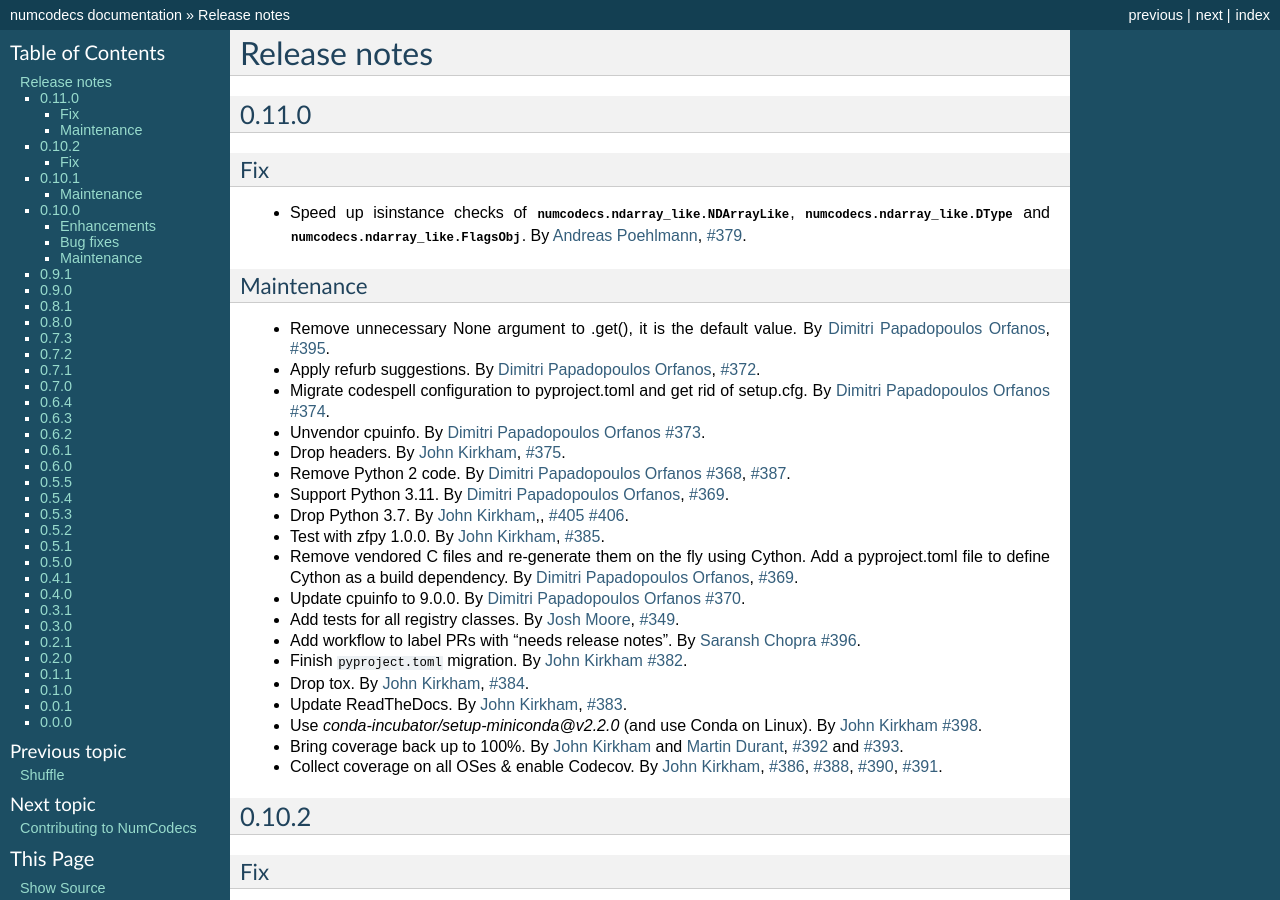
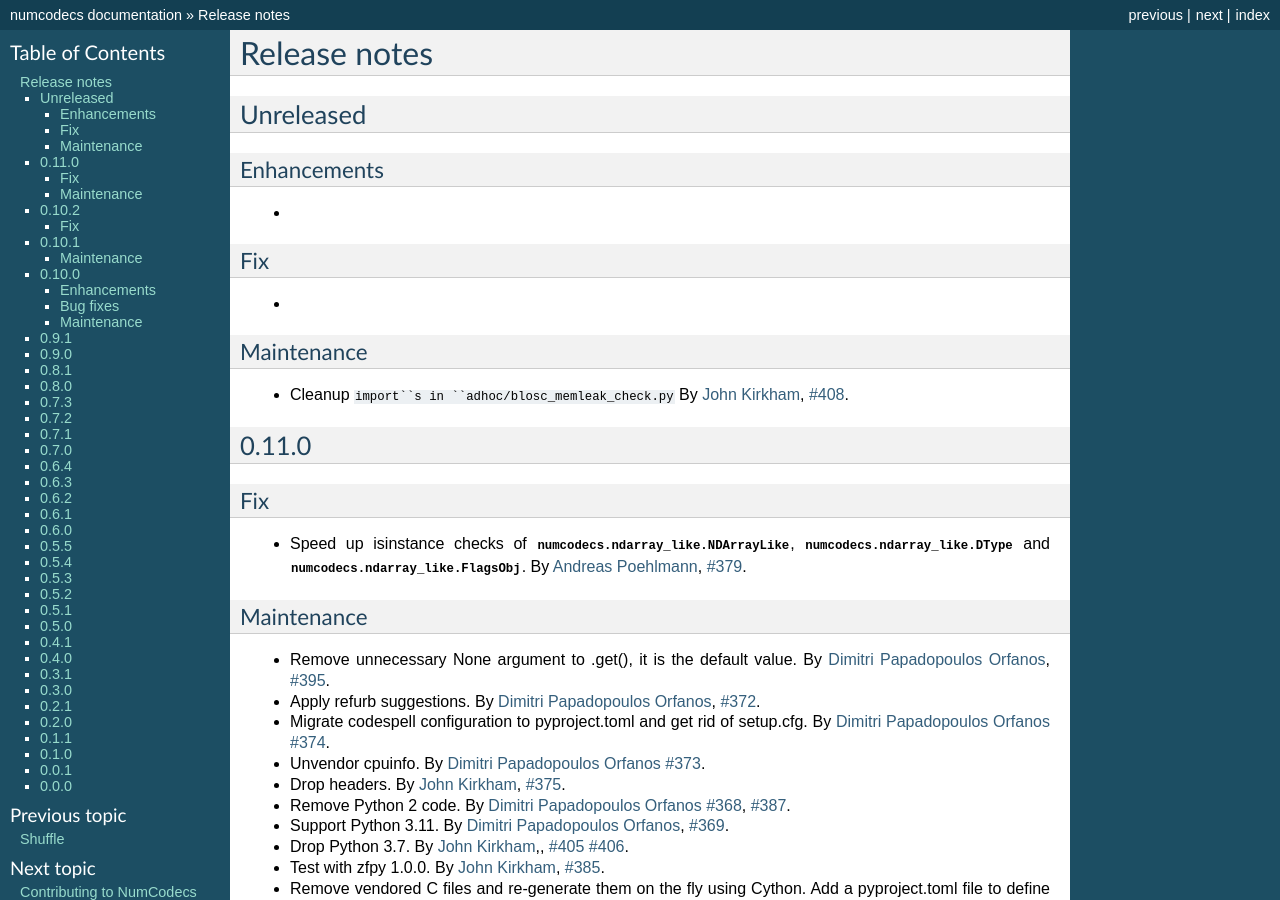
Before and after one commit to zarr-developers/numcodecs, a Sphinx documentation site: the page built from docs/release.rst, in a window 1280 px wide and 900 px high. Built offline with Sphinx 7.4.7, drawn with Linux system fonts in a browser that asks for light colours; pages that are not in the unit, such as notebooks, are missing from menus; the version number could not be read and is left out.

Commit message:
Cleanup ``import``s in ``adhoc/blosc_memleak_check.py`` (#408)
* Include space for new release notes

* Tidy `import`s in memleak script

```diff
--- a/docs/release.rst
+++ b/docs/release.rst
@@ -6,6 +6,27 @@ Release notes
     # to document your changes. On releases it will be
     # re-indented so that it does not show up in the notes.
 
+
+.. _unreleased:
+
+Unreleased
+----------
+
+Enhancements
+~~~~~~~~~~~~
+
+*
+
+Fix
+~~~
+
+*
+
+Maintenance
+~~~~~~~~~~~
+
+* Cleanup ``import``s in ``adhoc/blosc_memleak_check.py``
+  By :user:`John Kirkham <jakirkham>`, :issue:`408`.
 
 .. _release_0.11.0:
 
```
Also changed, not shown: 1 other file.
